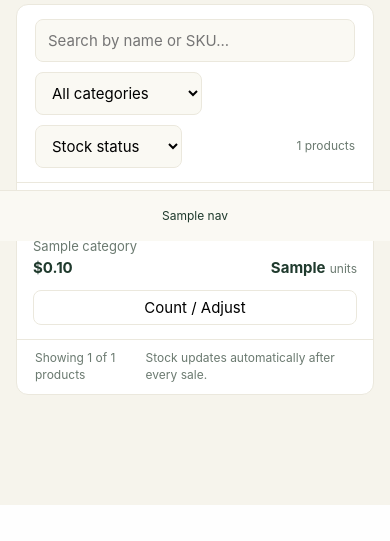
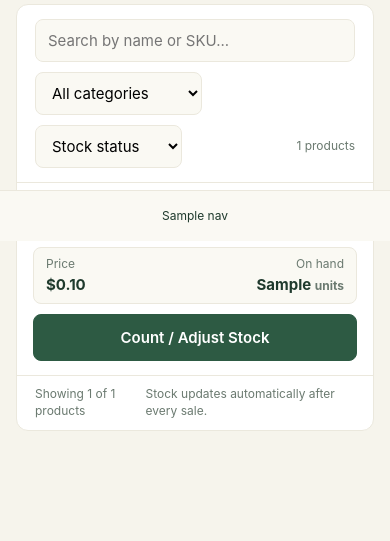
Before and after one commit to rieger07/farm-app, a FastAPI app: template inventory/templates/inventory.html in a window 390 px wide. Shown: the part 603-1144 px from the top of the page. Before the commit the page ends 1108 px from the top, so only its background shows below. Run offline with FastAPI, Linux system fonts and the light colour scheme; the template is opened without the code that fills it: most values are stand-ins (such as "Sample title", 1, 10 or a date in 2020).

Commit message:
Fix mobile inventory with native card DOM and asset cache busting

```diff
--- a/inventory/app.py
+++ b/inventory/app.py
@@ -88,10 +88,29 @@ async def lifespan(_: FastAPI):
         task.cancel()
 
 
+class RevalidatingStatic(StaticFiles):
+    """Static files that browsers and CDNs must revalidate, so CSS/JS updates ship."""
+
+    async def get_response(self, path, scope):
+        resp = await super().get_response(path, scope)
+        resp.headers["Cache-Control"] = "no-cache"
+        return resp
+
+
+def asset(name: str) -> str:
+    """URL for a static file with a version query so a new deploy busts every cache."""
+    try:
+        version = int((BASE / "static" / name).stat().st_mtime)
+    except OSError:
+        version = 0
+    return f"/static/{name}?v={version}"
+
+
 app = FastAPI(title="iron ledger", lifespan=lifespan)
-app.mount("/static", StaticFiles(directory=BASE / "static"), name="static")
+app.mount("/static", RevalidatingStatic(directory=BASE / "static"), name="static")
 templates = Jinja2Templates(directory=BASE / "templates")
 templates.env.filters["money"] = money
+templates.env.globals["asset"] = asset
 
 
 def local_tz() -> ZoneInfo:
@@ -652,7 +671,8 @@ async def api_cash_sale(request: Request, ctx: Ctx = Depends(require("quick_sale
 
 @app.get("/sw.js")
 def service_worker():
-    return FileResponse(BASE / "static" / "sw.js", media_type="application/javascript")
+    return FileResponse(BASE / "static" / "sw.js", media_type="application/javascript",
+                        headers={"Cache-Control": "no-cache"})
 
 
 @app.get("/manifest.webmanifest")
--- a/inventory/static/style.css
+++ b/inventory/static/style.css
@@ -101,17 +101,56 @@ details.sale[open]{background:#faf9f3}
 @media(max-width:800px){
   details.sale summary{grid-template-columns:80px 1fr auto 16px;padding:12px}
   .detail{padding:4px 12px 14px}
-  /* Inventory table becomes a stack of cards on phones */
-  table.stock thead{display:none}
-  table.stock,table.stock tbody{display:block}
-  table.stock tr{display:grid;grid-template-columns:1fr auto;grid-template-areas:"prod status" "cat onhand" "price onhand" "act act";gap:2px 12px;padding:14px 16px;border-top:1px solid var(--line)}
-  table.stock td{display:block;border:0;padding:0}
-  table.stock .c-prod{grid-area:prod}
-  table.stock .c-status{grid-area:status;text-align:right}
-  table.stock .c-cat{grid-area:cat;color:var(--muted);font-size:13px}
-  table.stock .c-price{grid-area:price}
-  table.stock .c-onhand{grid-area:onhand;text-align:right;align-self:end}
-  table.stock .c-act{grid-area:act;margin-top:10px}
-  table.stock .c-act .btn{width:100%;padding:12px;font-size:15px!important}
-  table.stock tr.emptyrow{display:block}
+  /* Toggle desktop table off, mobile cards on */
+  .desktop-table { display: none !important; }
+  .mobile-cards { display: block !important; }
 }
+
+/* Desktop / Mobile view toggle for inventory */
+.desktop-table { display: table; }
+.mobile-cards { display: none; }
+
+.inv-card {
+  border-top: 1px solid var(--line);
+  padding: 14px 16px;
+  display: flex;
+  flex-direction: column;
+  gap: 10px;
+  background: var(--card);
+}
+.inv-card-head {
+  display: flex;
+  justify-content: space-between;
+  align-items: flex-start;
+  gap: 8px;
+}
+.inv-name {
+  font-size: 16px;
+  display: block;
+}
+.inv-card-stats {
+  display: flex;
+  justify-content: space-between;
+  align-items: center;
+  background: #faf9f3;
+  padding: 8px 12px;
+  border-radius: 8px;
+  border: 1px solid var(--line);
+}
+.inv-stat {
+  display: flex;
+  flex-direction: column;
+  gap: 2px;
+}
+.text-right {
+  text-align: right;
+}
+.wide-btn {
+  width: 100%;
+  padding: 12px;
+  font-size: 15px;
+  font-weight: 600;
+  display: flex;
+  justify-content: center;
+  align-items: center;
+}
--- a/inventory/templates/base.html
+++ b/inventory/templates/base.html
@@ -6,7 +6,7 @@
   <meta name="theme-color" content="#2d5a43">
   <link rel="manifest" href="/manifest.webmanifest">
   <title>{% block title %}iron ledger{% endblock %}</title>
-  <link rel="stylesheet" href="/static/style.css">
+  <link rel="stylesheet" href="{{ asset('style.css') }}">
 </head>
 <body>
 {% block body %}
--- a/inventory/templates/inventory.html
+++ b/inventory/templates/inventory.html
@@ -21,11 +21,12 @@
     <select id="st"><option value="">Stock status</option><option value="in_stock">In stock</option><option value="low">Low stock</option><option value="count_needed">Count needed</option></select>
     <span class="count" id="count">{{ rows|length }} products</span>
   </div>
-  <table class="stock">
+  <!-- Desktop table view -->
+  <table class="stock desktop-table">
     <thead><tr><th>Product</th><th>Category</th><th>Price</th><th>On hand</th><th>Status</th><th></th></tr></thead>
-    <tbody id="rows">
+    <tbody id="rows-table">
     {% for r in rows %}
-      <tr data-text="{{ (r.name ~ ' ' ~ r.variant_name ~ ' ' ~ r.sku_code)|lower }}" data-cat="{{ r.category }}" data-st="{{ r.status }}">
+      <tr data-item data-text="{{ (r.name ~ ' ' ~ r.variant_name ~ ' ' ~ r.sku_code)|lower }}" data-cat="{{ r.category }}" data-st="{{ r.status }}">
         <td class="c-prod"><b>{{ r.name }}</b><small>{{ r.sku_code }}{% if r.variant_name %} · {{ r.variant_name }}{% endif %}</small></td>
         <td class="c-cat">{{ r.category }}</td>
         <td class="c-price"><b>{{ r.price_cents|money }}</b></td>
@@ -47,6 +48,43 @@
     {% endfor %}
     </tbody>
   </table>
+
+  <!-- Mobile cards view -->
+  <div class="mobile-cards" id="rows-cards">
+    {% for r in rows %}
+      <div class="inv-card" data-item data-text="{{ (r.name ~ ' ' ~ r.variant_name ~ ' ' ~ r.sku_code)|lower }}" data-cat="{{ r.category }}" data-st="{{ r.status }}">
+        <div class="inv-card-head">
+          <div>
+            <b class="inv-name">{{ r.name }}</b>
+            <small class="muted">{{ r.sku_code }}{% if r.variant_name %} · {{ r.variant_name }}{% endif %}{% if r.category %} · {{ r.category }}{% endif %}</small>
+          </div>
+          <div class="inv-status">
+            {% if r.status == 'in_stock' %}<span class="pill green">In stock</span>
+            {% elif r.status == 'low' %}<span class="pill amber">Low stock</span>
+            {% else %}<span class="pill red">Count needed</span>{% endif %}
+          </div>
+        </div>
+        <div class="inv-card-stats">
+          <div class="inv-stat">
+            <small class="muted">Price</small>
+            <b>{{ r.price_cents|money }}</b>
+          </div>
+          <div class="inv-stat text-right">
+            <small class="muted">On hand</small>
+            <b>{{ r.on_hand }} <small class="inline">units</small></b>
+          </div>
+        </div>
+        <div class="inv-card-act">
+          <button type="button" class="btn primary wide-btn"
+            onclick='openStockModal({{ r.id }}, {{ (r.name ~ (" · " ~ r.variant_name if r.variant_name else ""))|tojson }}, {{ r.on_hand }}, {{ r.low_stock_threshold }})'>
+            Count / Adjust Stock
+          </button>
+        </div>
+      </div>
+    {% else %}
+      <div class="empty emptyrow" style="padding: 24px;">No products synced yet. Connect Zettle and click Sync now in Settings.</div>
+    {% endfor %}
+  </div>
   <div class="foot"><span>Showing <span id="shown">{{ rows|length }}</span> of {{ rows|length }} products</span><span>Stock updates automatically after every sale.</span></div>
 </div>
 
@@ -92,9 +130,17 @@
 const q=document.getElementById('q'),cat=document.getElementById('cat'),st=document.getElementById('st');
 function filt(){
   let n=0;
-  document.querySelectorAll('#rows tr[data-text]').forEach(tr=>{
-    const ok=tr.dataset.text.includes(q.value.toLowerCase())&&(!cat.value||tr.dataset.cat===cat.value)&&(!st.value||tr.dataset.st===st.value);
-    tr.hidden=!ok; if(ok)n++;
+  const qval = q.value.toLowerCase();
+  const cval = cat.value;
+  const sval = st.value;
+  document.querySelectorAll('#rows-table tr[data-item]').forEach(el => {
+    const ok = el.dataset.text.includes(qval) && (!cval || el.dataset.cat === cval) && (!sval || el.dataset.st === sval);
+    el.hidden = !ok;
+    if (ok) n++;
+  });
+  document.querySelectorAll('#rows-cards .inv-card[data-item]').forEach(el => {
+    const ok = el.dataset.text.includes(qval) && (!cval || el.dataset.cat === cval) && (!sval || el.dataset.st === sval);
+    el.hidden = !ok;
   });
   document.getElementById('shown').textContent=n;
   document.getElementById('count').textContent=n+' products';
--- a/inventory/templates/quick_sale.html
+++ b/inventory/templates/quick_sale.html
@@ -28,5 +28,5 @@
 </div>
 
 <script id="skus" type="application/json">{{ skus|tojson }}</script>
-<script src="/static/quicksale.js"></script>
+<script src="{{ asset('quicksale.js') }}"></script>
 {% endblock %}
```
Also changed, not shown: tests/test_inventory_web.py (+3 -2 lines).
